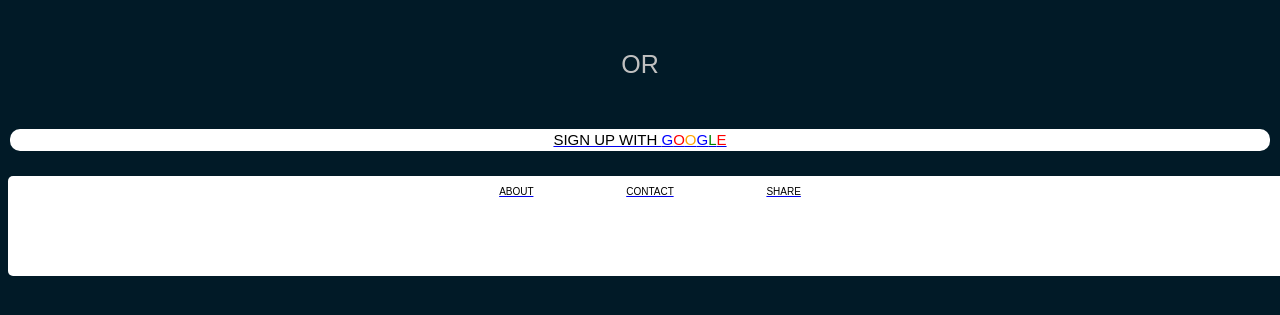
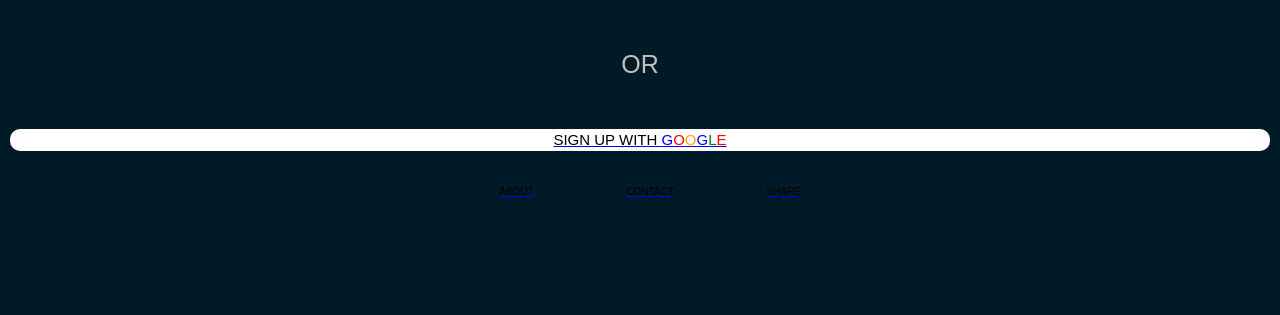
Before and after one commit to abhaykondi/web-site, a PHP site: page / in a window 1280 px wide. Shown: the part 246-561 px from the top of the page. Run offline with PHP 8.4, Linux system fonts and the light colour scheme.

Commit message:
Update stylesheet.css

```diff
--- a/stylesheet.css
+++ b/stylesheet.css
@@ -75,7 +75,7 @@ p.para5 {
         height: 80px;
         padding:10px 10px 10px 10px ;
         border-radius: 5px;
-        background-color: white;
+        background-color: ;
 
         position: ;
         bottom: ;
```
